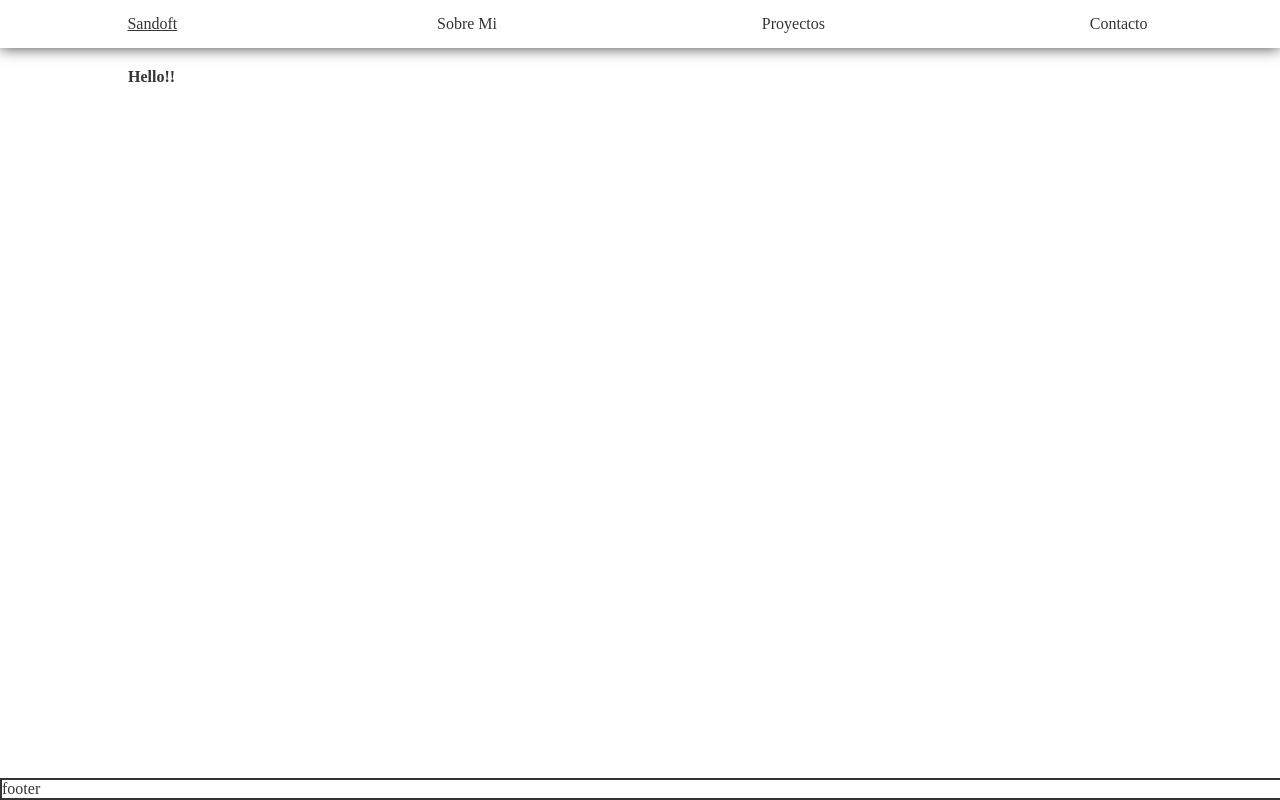
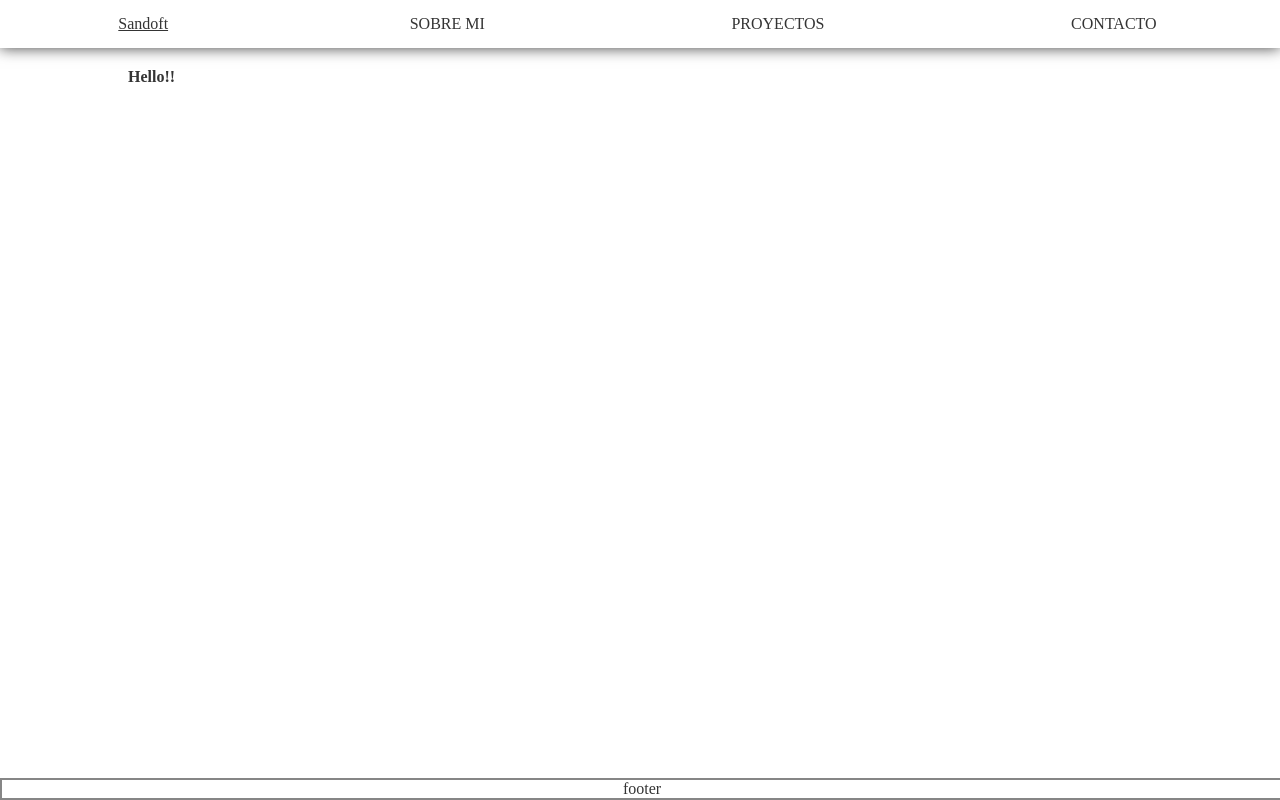
Before and after one commit to eduardosandov/portafolio, a plain HTML site: page index.html in a window 1280 px wide. Drawn offline with Linux system fonts and the light colour scheme.

Commit message:
update footer

```diff
--- a/assets/scss/style.scss
+++ b/assets/scss/style.scss
@@ -22,14 +22,11 @@ body {
 }
 
 .site-head {
-
     max-width: 100%;
     color: black;
     box-shadow: 0px 0px 14px 0px rgba(0,0,0,0.75);
 
         nav {
-
-
             .menu {
                 display: flex;
                 justify-content: space-around;
@@ -39,10 +36,11 @@ body {
                 a:hover{
                     color: #01328d;
                 }
-                li a{
+                li a {
                     display: block;
                     padding: 15px 5px;
                     text-decoration: none;
+                    text-transform: uppercase;
                 }
             }
         }
@@ -54,8 +52,6 @@ main {
     justify-content: center;
     max-width: 100%;
     padding: 20px 0 0 0;
-
-
     .site-welcome {
         width: 80%;
 
@@ -68,7 +64,12 @@ footer {
     position: absolute;
     width: 100%;
     bottom: 0;
-    border: 2px solid #343434;
+    border: 2px solid #868686;
+    .footer-container {
+        display: flex;
+        justify-content: center;
+        align-items: center;
+    }
 }
 
 
--- a/index.html
+++ b/index.html
@@ -28,11 +28,10 @@
         </section>
     </main>
     <footer>
-        <section>
+        <section class="footer-container">
             <p>footer</p>
         </section>
-        <section>
-        </section>
+
     </footer>
   </body>
 </html>
```
Also changed, not shown: assets/css/style.css, 1 other file.
